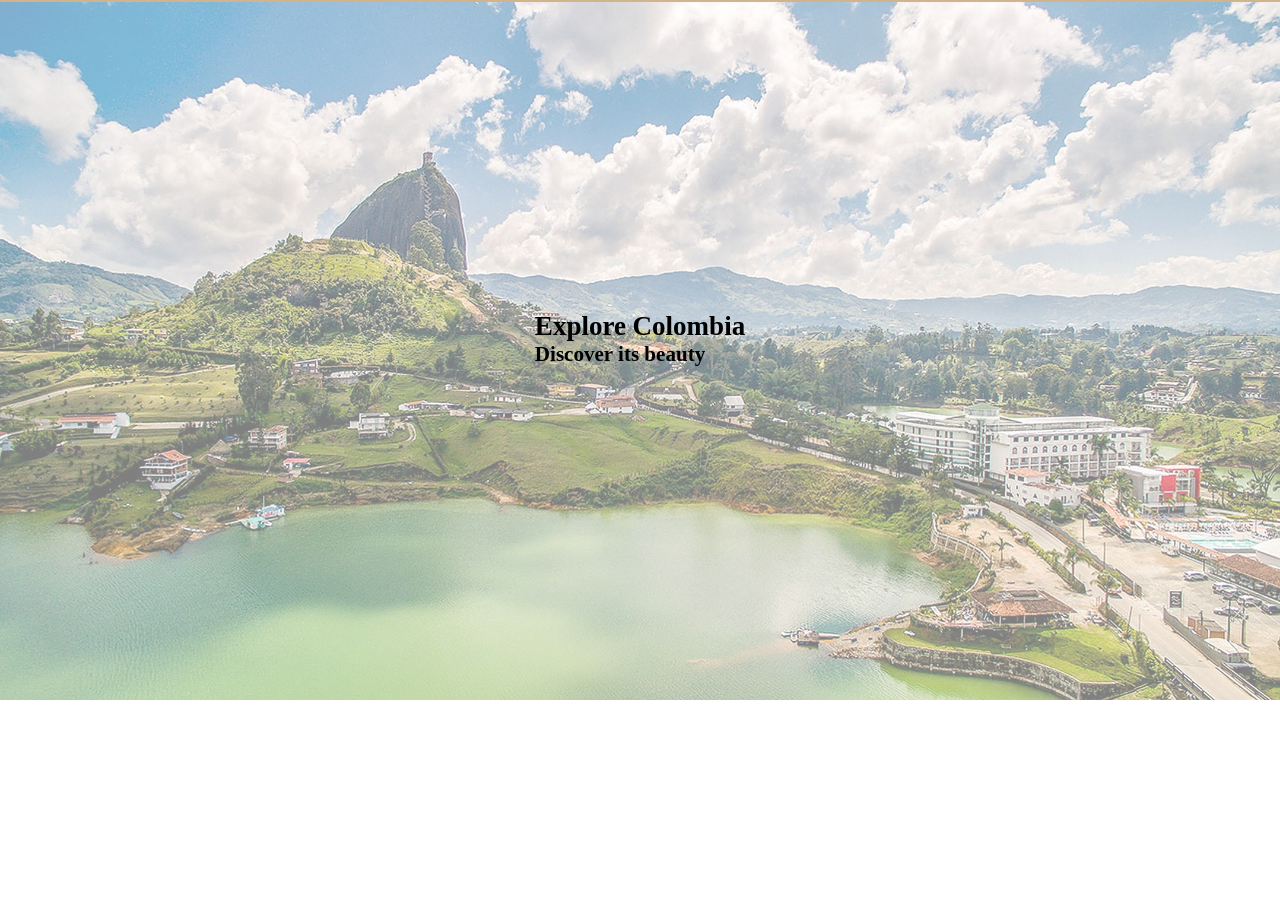
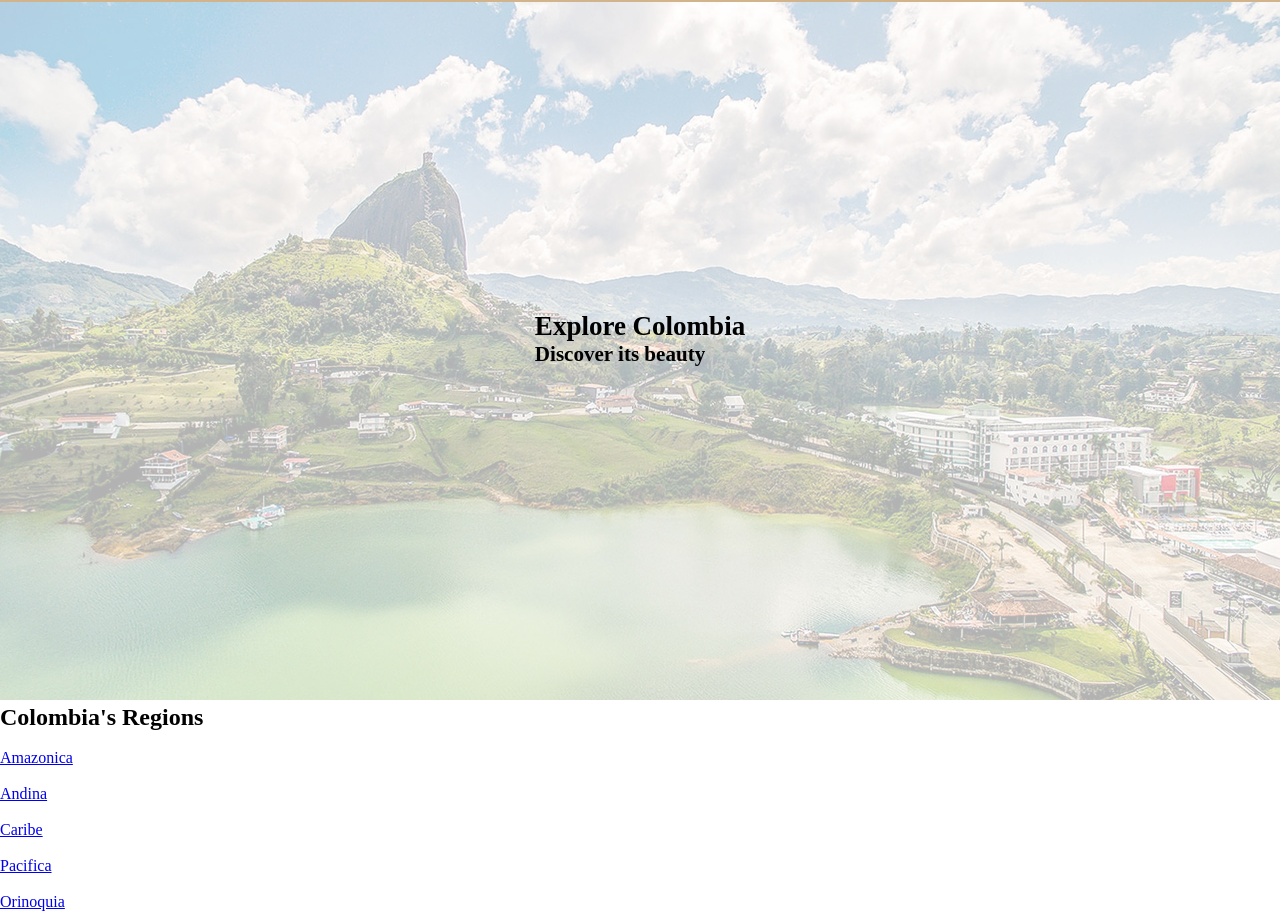
Before and after one commit to Marianellag1/colombia-prac-website, a plain HTML site: page index.html in a window 1280 px wide. Shown: the part 55-966 px from the top of the page. Before the commit the page ends 800 px from the top, so only its background shows below. Drawn offline with Linux system fonts and the light colour scheme.

Commit message:
added regions of colombia

```diff
--- a/assets/style.css
+++ b/assets/style.css
@@ -17,13 +17,13 @@ ul {
 }
 
 .guatape {
-    max-width: 100%;
-    opacity: 50%;
+    width: 100%;
+    opacity: 0.3;
 }
 
 .navbar {
     list-style-type: none;
-    padding-right: .625rem;
+    padding-right: 1rem;
     cursor: pointer;
 }
 
--- a/index.html
+++ b/index.html
@@ -25,15 +25,36 @@
         <div class="container">
             <div>
                 <figure>
-                    <img class="guatape" src="./assets/img/landscape-of-colombia-7bbwi63yrz4jfhoj.jpg" alt="Image of Guatape, Colombia">
+                    <img class="guatape" src="./assets/img/guatape.jpg"
+                        alt="Image of Guatape, Colombia">
                 </figure>
                 <div class="center">
                     <h2>Explore Colombia</h2>
                     <h3>Discover its beauty</h3>
                 </div>
             </div>
+        </div>
 
-        </div>
+        <section>
+            <h2>Colombia's Regions</h2>
+            <div>
+                <a href="http://"><img src="" alt="">
+                    <p>Amazonica</p>
+                </a>
+                <a href="http://"><img src="" alt="">
+                    <p>Andina</p>
+                </a>
+                <a href="http://"><img src="" alt="">
+                    <p>Caribe</p>
+                </a>
+                <a href="http://"><img src="" alt="">
+                    <p>Pacifica</p>
+                </a>
+                <a href="http://"><img src="" alt="">
+                    <p>Orinoquia</p>
+                </a>
+            </div>
+        </section>
     </main>
 
     <!-- <footer>
```
Also changed, not shown: assets/img/amazonia.jpg (added), assets/img/guatape.jpg (added), assets/img/landscape-of-colombia-7bbwi63yrz4jfhoj.jpg (deleted), 1 other file.
